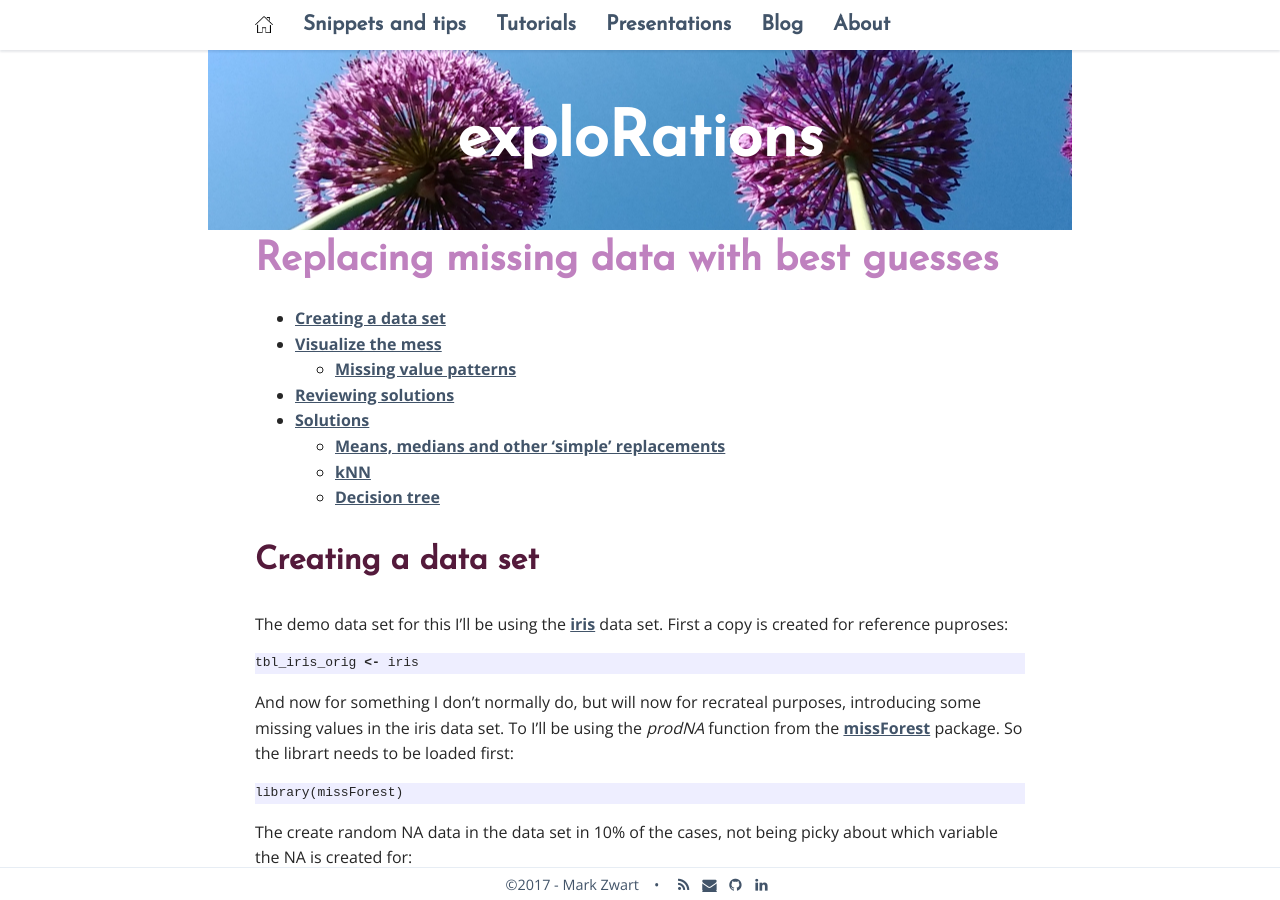
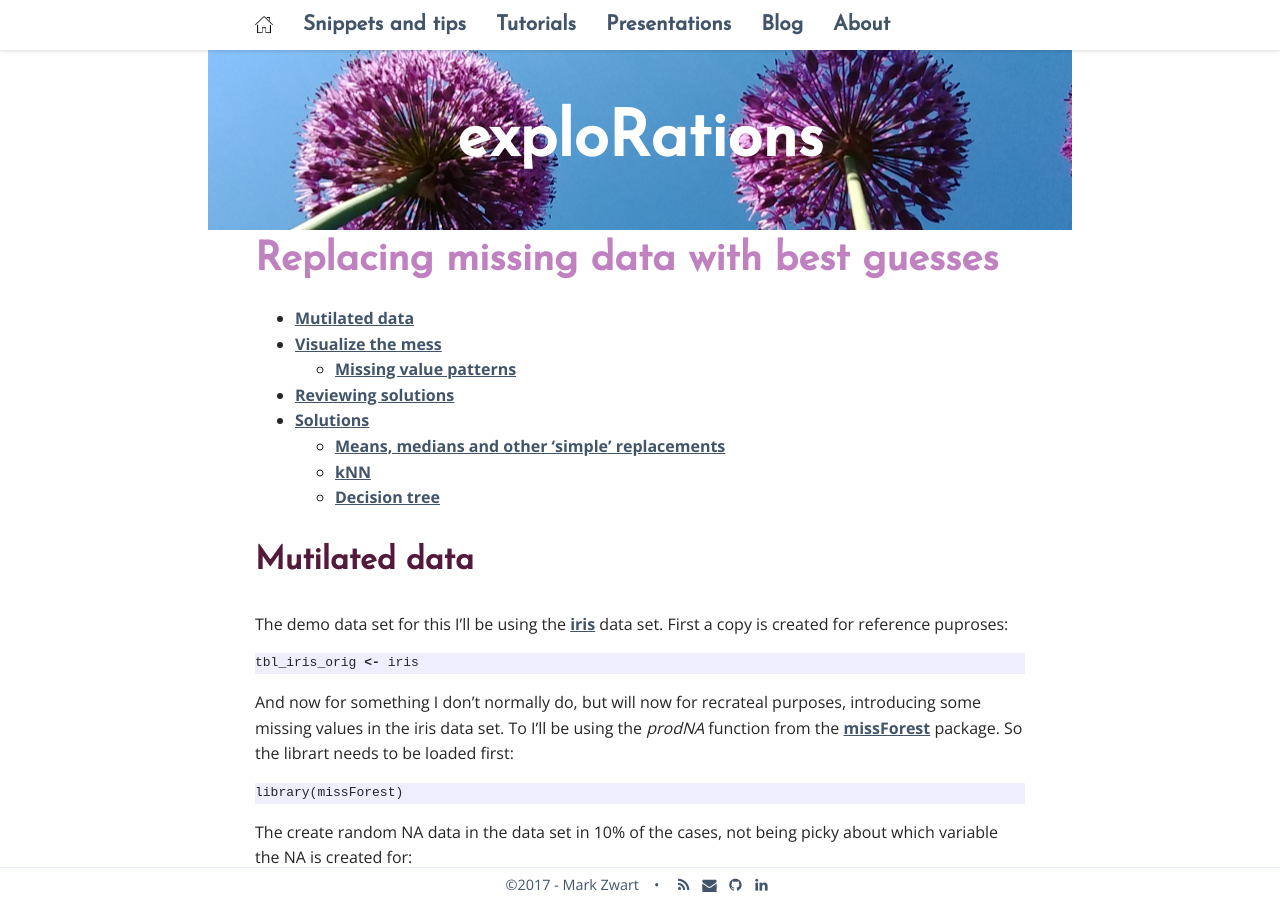
Before and after one commit to mark-me/mark-me.github.io, a Jekyll site: the page built from _pages/tutorials/impute-missings/impute-missings.md, in a window 1280 px wide and 900 px high. Built offline with Jekyll 4.4.1, drawn with Linux system fonts in a browser that asks for light colours; nearby versions of some CDN libraries; comment, search, counter and statistics services are not loaded.

Commit message:
Update impute-missings.md

````diff
--- a/_pages/tutorials/impute-missings/impute-missings.md
+++ b/_pages/tutorials/impute-missings/impute-missings.md
@@ -8,8 +8,7 @@ permalink: /impute-missings/
 * TOC
 {:toc}
 
-# Creating a data set
-
+# Mutilated data
 The demo data set for this I'll be using the **[iris](https://en.wikipedia.org/wiki/Iris_flower_data_set)** data set. First a copy is created for reference puproses:
 ```r
 tbl_iris_orig <- iris
````
